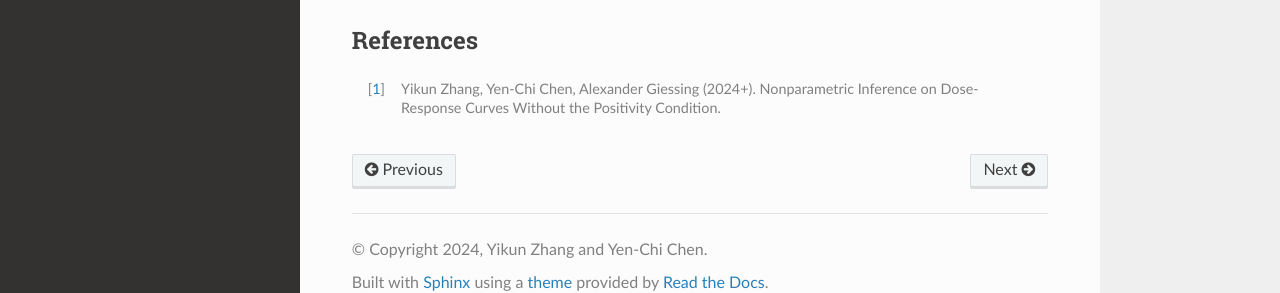
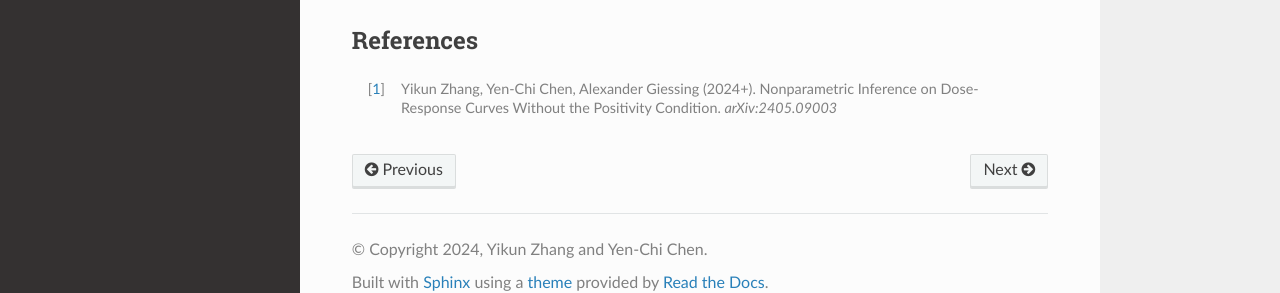
Before and after one commit to zhangyk8/npDoseResponse, a Sphinx documentation site: the page built from docs/source/method.rst, in a window 1280 px wide and 900 px high, scrolled down 2197 px. Shown: the part 581-874 px from the top of the window. Built offline with Sphinx 7.4.7 and the Read the Docs theme 2.0.0, drawn with Linux system fonts in a browser that asks for light colours.

Commit message:
Update method.rst

```diff
--- a/docs/source/method.rst
+++ b/docs/source/method.rst
@@ -110,4 +110,4 @@
 References
 ----------
 
-.. [1] Yikun Zhang, Yen-Chi Chen, Alexander Giessing (2024+). Nonparametric Inference on Dose-Response Curves Without the Positivity Condition.
+.. [1] Yikun Zhang, Yen-Chi Chen, Alexander Giessing (2024+). Nonparametric Inference on Dose-Response Curves Without the Positivity Condition. *arXiv:2405.09003*
```
